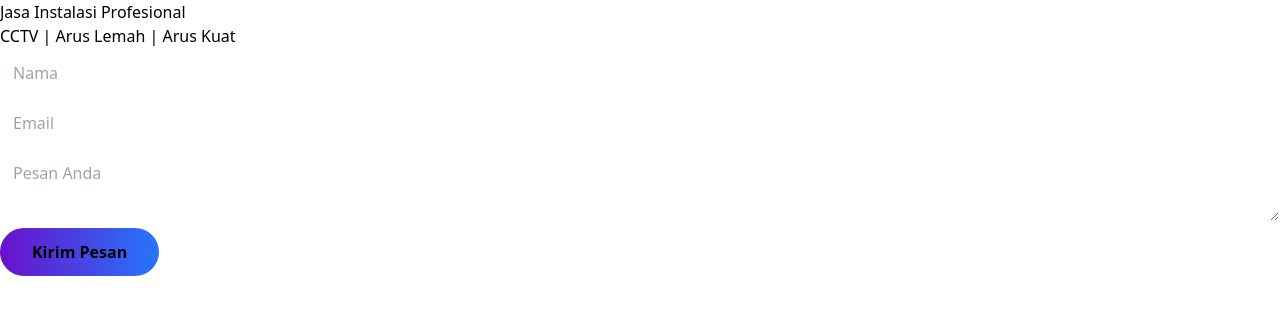
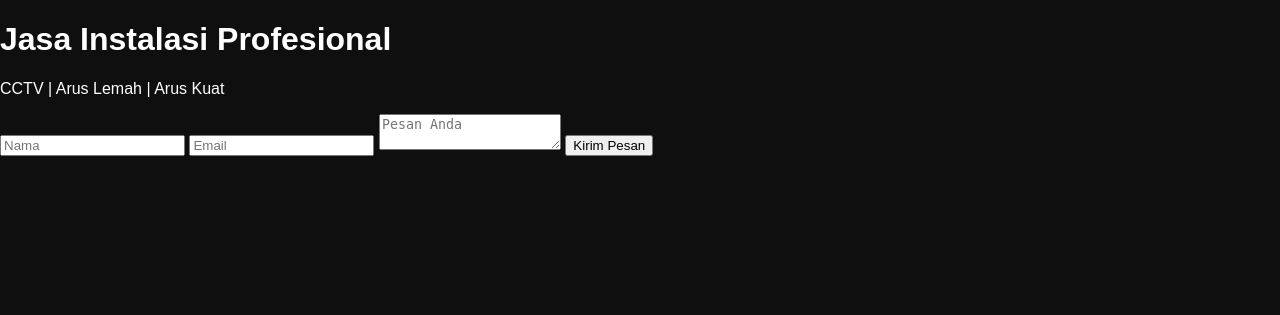
Before and after one commit to Thetclash/jasa-instalasi-v2, a Flask app: page / in a window 1280 px wide. Shown: the top 315 px of the page. Run offline with Flask 3, Linux system fonts and the light colour scheme; style sheets or scripts are compiled from the project's sources.

Commit message:
Update style.css
perubahan tampilan css menjadi model card slide

```diff
--- a/static/css/style.css
+++ b/static/css/style.css
@@ -1,37 +1,51 @@
-@tailwind base;
-@tailwind components;
-@tailwind utilities;
-
-.glass {
-    background: rgba(255, 255, 255, 0.1);
-    backdrop-filter: blur(10px);
+body {
+    margin: 0;
+    padding: 0;
+    background: #0f0f0f;
+    font-family: 'Poppins', sans-serif;
+    color: #ffffff;
 }
 
-.input-field {
-    width: 100%;
-    padding: 0.75rem;
-    border-radius: 0.5rem;
-    background-color: rgba(255, 255, 255, 0.1);
-    border: 1px solid rgba(255, 255, 255, 0.3);
+.card-slider {
+    display: flex;
+    overflow-x: auto;
+    padding: 2rem;
+    gap: 2rem;
+    scroll-snap-type: x mandatory;
 }
 
-.btn-primary {
-    background: linear-gradient(to right, #6a11cb 0%, #2575fc 100%);
-    padding: 0.75rem 2rem;
-    border-radius: 9999px;
-    font-weight: bold;
+.card {
+    background: linear-gradient(145deg, #00ff00, #004d00);
+    border-radius: 20px;
+    flex: 0 0 80%;
+    max-width: 300px;
+    min-width: 250px;
+    padding: 1rem;
+    box-shadow: 0 0 20px #00ff00;
+    scroll-snap-align: center;
     transition: transform 0.3s ease;
+    cursor: pointer;
 }
 
-.btn-primary:hover {
+.card:hover {
     transform: scale(1.05);
 }
 
-.animate-fade-in {
-    animation: fadeIn 1s ease-in forwards;
+.card img {
+    width: 100%;
+    height: 180px;
+    object-fit: cover;
+    border-radius: 15px;
 }
 
-@keyframes fadeIn {
-    from { opacity: 0; transform: translateY(20px); }
-    to { opacity: 1; transform: translateY(0); }
+.card h3 {
+    margin-top: 1rem;
+    font-size: 1.5rem;
+    color: #ffffff;
 }
+
+.card p {
+    font-size: 1rem;
+    margin-top: 0.5rem;
+    color: #cfcfcf;
+}
```
